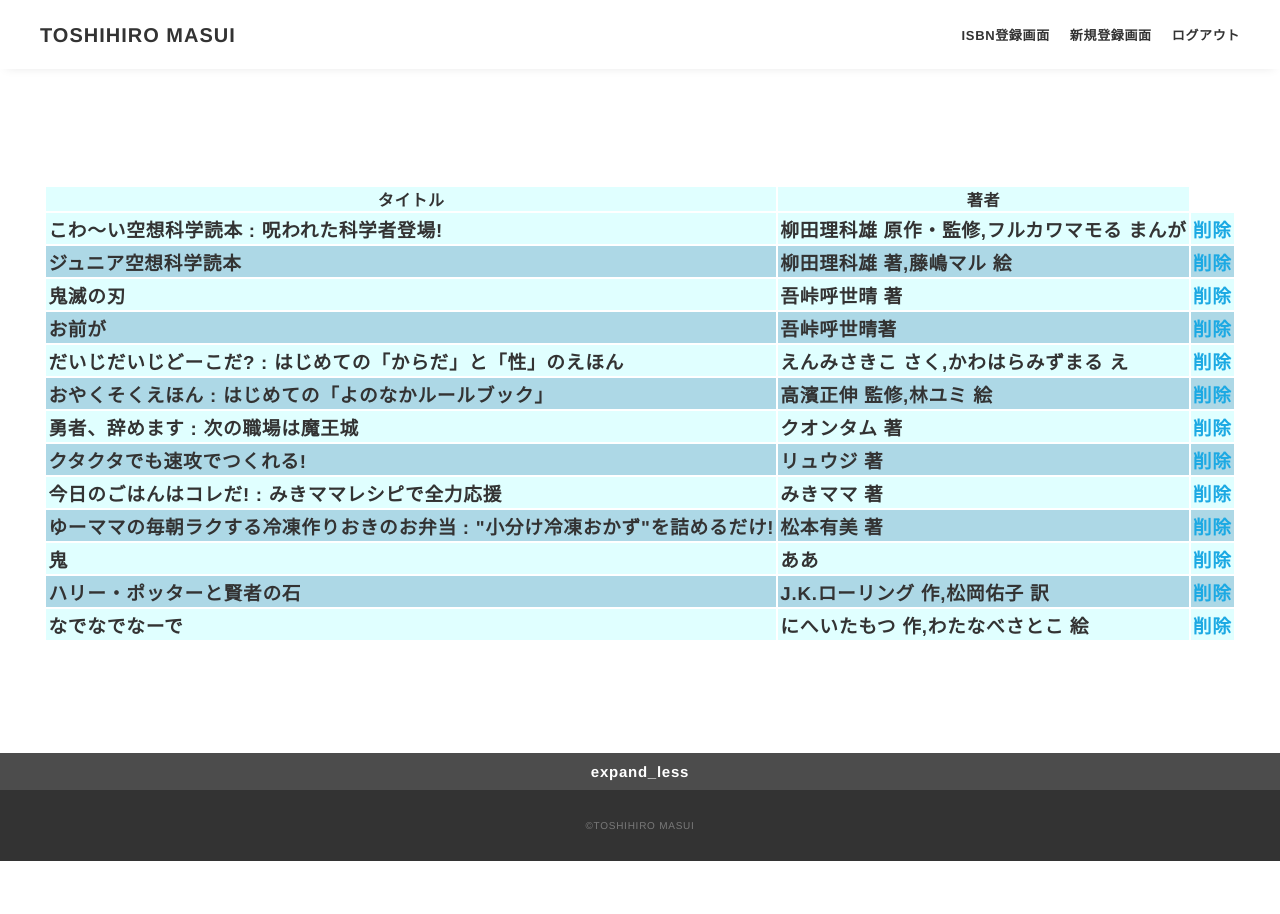
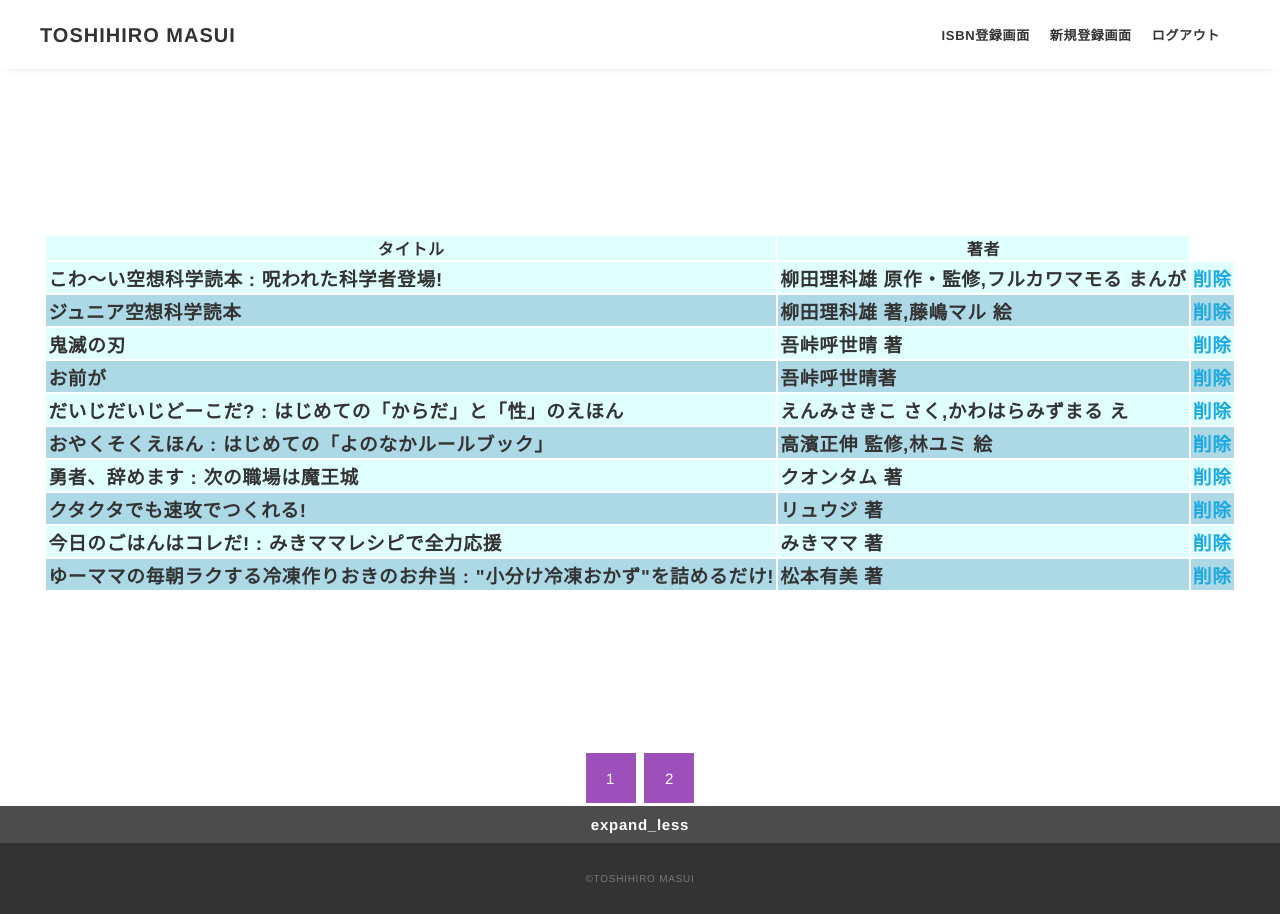
Before and after one commit to ToshihiroMasui/Book, a Flask app: page /index in a window 1280 px wide. Before the commit the page ends 861 px from the top, so only its background shows below. Run offline with Flask 2, Linux system fonts and the light colour scheme; data comes from the database, SQL or seed files in the repository; both versions use the stored data as it was after the commit.

Commit message:
ページネーション追加

```diff
--- a/app.py
+++ b/app.py
@@ -1,3 +1,4 @@
+from ensurepip import bootstrap
 from flask import Flask #flask使用
 from flask import render_template, request , redirect #htmlテンプレート機能を使用
 from flask_sqlalchemy import SQLAlchemy #DB作成およびSQL操作のため
@@ -22,7 +23,9 @@ import xml.etree.ElementTree as et
 app = Flask(__name__)
 app.config['SQLALCHEMY_DATABASE_URI'] = 'sqlite:///blog.db'
 app.config['SECRET_KEY'] = os.urandom(24)
+app.config['ITEMS_PER_PAGE'] = 10
 db = SQLAlchemy(app)
+
 
 login_manager = LoginManager()
 login_manager.init_app(app)
@@ -48,13 +51,22 @@ def top():
 
 @app.route("/index",methods=['GET','POST'])
 def index():
-    if request.method == 'POST':
-        if request.form.get('sort') == 'asc':
-            books = db.session.query(Book).order_by(Book.id.asc()).all()
-        elif request.form.get('sort') == 'desc':
-            books = db.session.query(Book).order_by(Book.id.desc()).all()
-    else:
-        books = Book.query.all()
+    # if request.method == 'POST':
+    #     if request.form.get('sort') == 'asc':
+    #         books = db.session.query(Book).order_by(Book.id.asc()).all()
+    #     elif request.form.get('sort') == 'desc':
+    #         books = db.session.query(Book).order_by(Book.id.desc()).all()
+    # else:
+    #     books = Book.query.all()
+    # return render_template('index.html', books=books)
+
+    books = Book.query.paginate(page=1, per_page=app.config['ITEMS_PER_PAGE'], error_out=False)
+    return render_template('index.html', books=books)
+
+@app.route('/pages/<int:page_num>', methods=['GET','POST'])
+def index_pages(page_num):
+
+    books = Book.query.paginate(page=page_num, per_page=app.config['ITEMS_PER_PAGE'], error_out=False)
     return render_template('index.html', books=books)
 
 @app.route("/signup",methods=['GET','POST'])
--- /dev/null
+++ b/static/css/pagenation.css
@@ -0,0 +1,69 @@
+.pager  ul.pagination {
+    text-align: center;
+    margin: 0;
+    padding: 0;
+  }
+
+  .pager .pagination li {
+    display: inline;
+    margin: 0 2px;
+    padding: 0;
+    display: inline-block;
+    background:#9D50BB;
+    width: 50px;
+    height: 50px;
+    text-align: center;
+    position: relative;
+  }
+
+
+
+  .pager .pagination li a{
+    vertical-align: middle;
+    position: absolute;
+    top: 0;
+    left: 0;
+    width: 100%;
+    height: 100%;
+    text-align: center;
+    display:table;
+    color: #fff;
+    text-decoration: none;
+  }
+
+
+
+  .pager .pagination li a span{
+    display:table-cell;
+    vertical-align:middle;
+  }
+
+
+
+  .pager .pagination li a:hover,
+  .pager .pagination li a.active{
+    color: #000;
+    background: #ccf;
+  }
+
+
+
+  @media only screen and (max-width: 767px){
+    .pager .pagination li{
+      display: none;
+    }
+
+    .pager .pagination li.pre,
+    .pager .pagination li.next{
+      display: inline-block;
+      width: 40%;
+      height: 50px;
+      text-align: center;
+    }
+
+    .pager .pagination li.pre a,
+    .pager .pagination li.next a{
+      width: 100%;
+      text-align: center;
+    }
+  }
--- a/templates/base.html
+++ b/templates/base.html
@@ -21,6 +21,8 @@
                       <li class="gnav-item"><a href="/isbn" role="button">ISBN登録画面</a></li>
                       <li class="gnav-item"><a href="/create" role="button">新規登録画面</a></li>
                       <li class="gnav-item"><a href="/logout" role="button">ログアウト</a></li>
+                      <div id="search1">
+</div>
                     </ul>
                   </nav>
               </div>
--- a/templates/index.html
+++ b/templates/index.html
@@ -1,5 +1,6 @@
 <head>
   <link rel="stylesheet" href="{{ url_for('static', filename='css/table.css') }}">
+  <link rel="stylesheet" href="{{ url_for('static', filename='css/pagenation.css') }}">
 </head>
 {% extends "base.html" %}
 
@@ -24,7 +25,7 @@
         </tr>
       </thead>
       <tbody>
-        {% for book in books %}
+        {% for book in books.items %}
           <tr>
             <td><h3>{{ book.title }}</h3></td>
             <td><h3>{{ book.creator }}</h3></td>
@@ -34,6 +35,21 @@
       </tbody>
     </table>
   </div>
+  <div class="pager">
+    <ul class="pagination">
+       {% for page in books.iter_pages() %}
+        {% if page %}
+          {% if page != books.page %}
+              <li><a  href="{{ url_for('index_pages', page_num=page) }}"><span>{{ page }}</span></a></li>
+          {% else %}
+              <li class=" active"><a><span>{{ page }}</span></a></li>
+          {% endif %}
+        {% else %}
+          <span> ... </span>
+        {% endif %}
+      {% endfor %}
+    </ul>
+  </div>
 </main>
 
 {% endblock %}
```
Also changed, not shown: blog.db.
